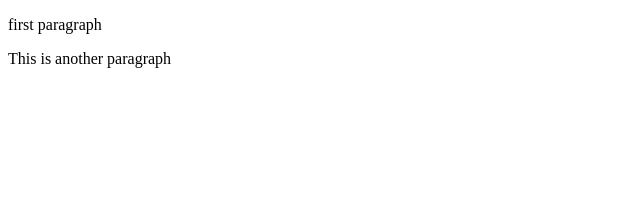
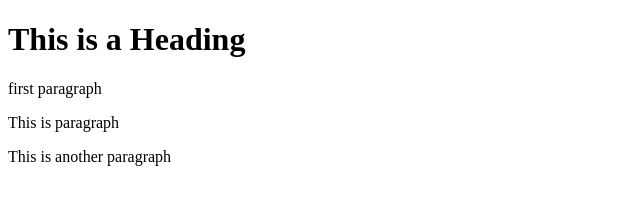
Before and after one commit to MercyThairu/learning-git, a plain HTML site: page index.html in a window 1280 px wide. Shown: the whole page, without its empty margins (0-640 px from the left). Drawn offline with Linux system fonts and the light colour scheme.

Commit message:
Update index.html

```diff
--- a/index.html
+++ b/index.html
@@ -4,7 +4,9 @@
     <title>Page Title</title>
 </head>
 <body>
+    <h1>This is a Heading</h1>
      <p>first paragraph</p>
+     <p>This is paragraph</p>
      <p>This is another paragraph</p>
 </body>
 </html>
```
